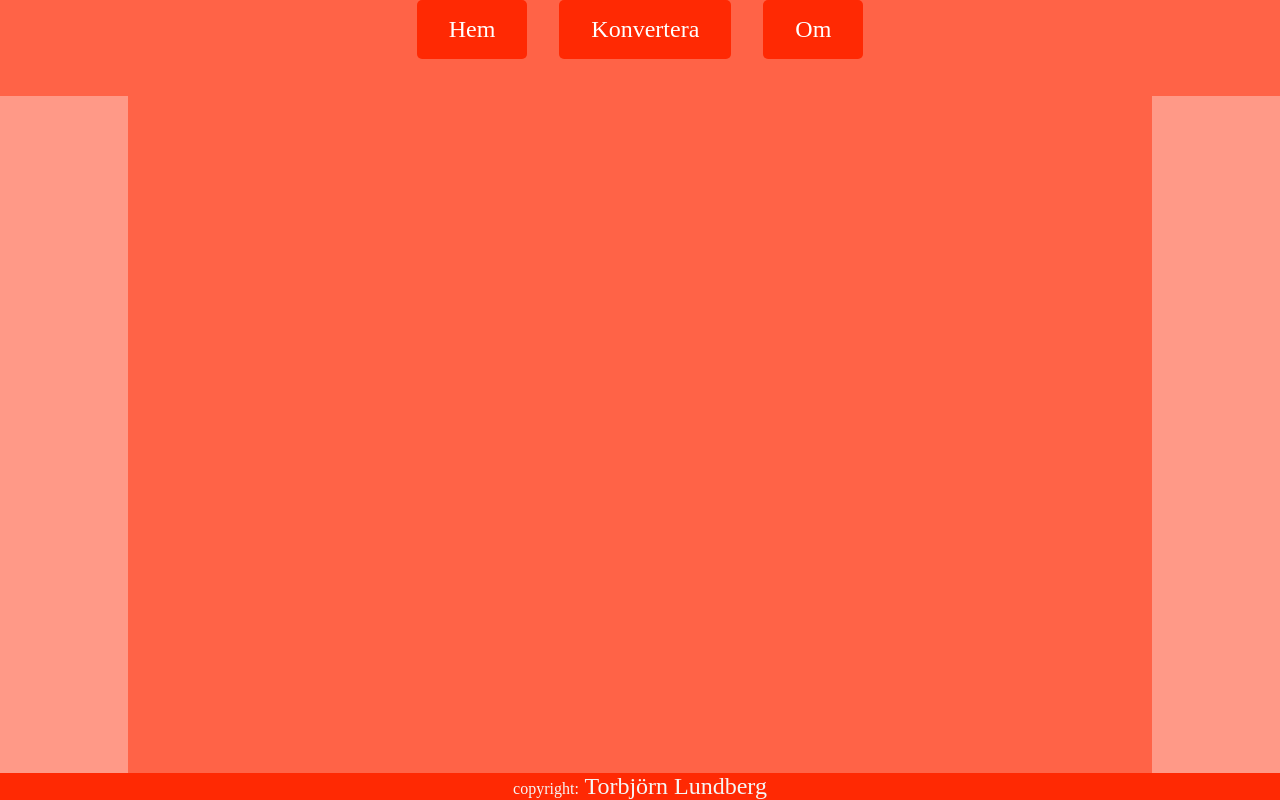
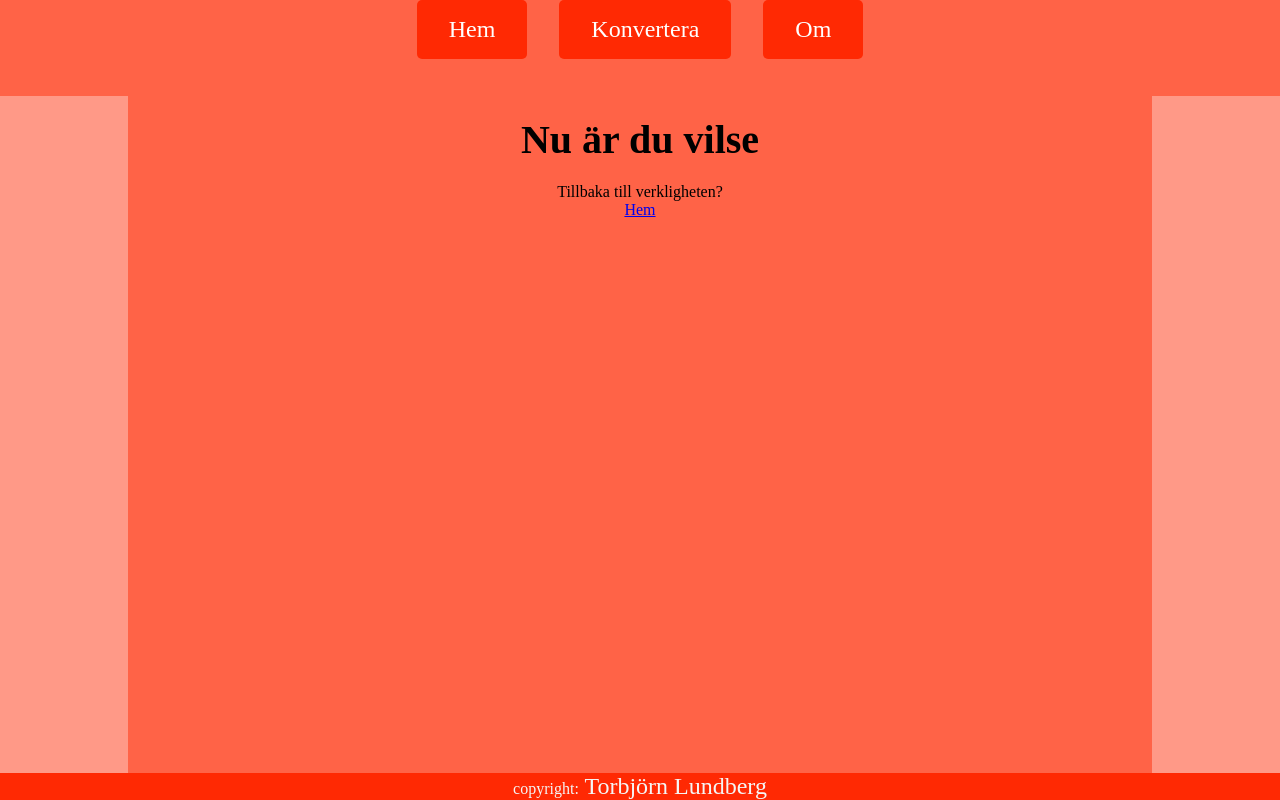
Before and after one commit to Bakko50B/Moment3---TS, an Angular app: page /404 in a window 1280 px wide. Before the commit this address led to /. Built offline with nearby package versions, Linux system fonts and the light colour scheme.

Commit message:
Ny not-foundkomponent med styling Uppdaterad app.routes.ts

```diff
--- /dev/null
+++ b/src/app/not-found/not-found.component.html
@@ -0,0 +1,2 @@
+<h1>Nu är du vilse</h1>
+<p>Tillbaka till verkligheten? <br><a routerLink="/home">Hem</a></p>
--- /dev/null
+++ b/src/app/not-found/not-found.component.scss
@@ -0,0 +1,3 @@
+p{
+    text-align: center;
+}
```
Also changed, not shown: src/app/app.routes.ts (+7 -4 lines), src/app/not-found/not-found.component.ts (added, +12 -0 lines), 1 other file (tests, documents, lock files or other folders).
